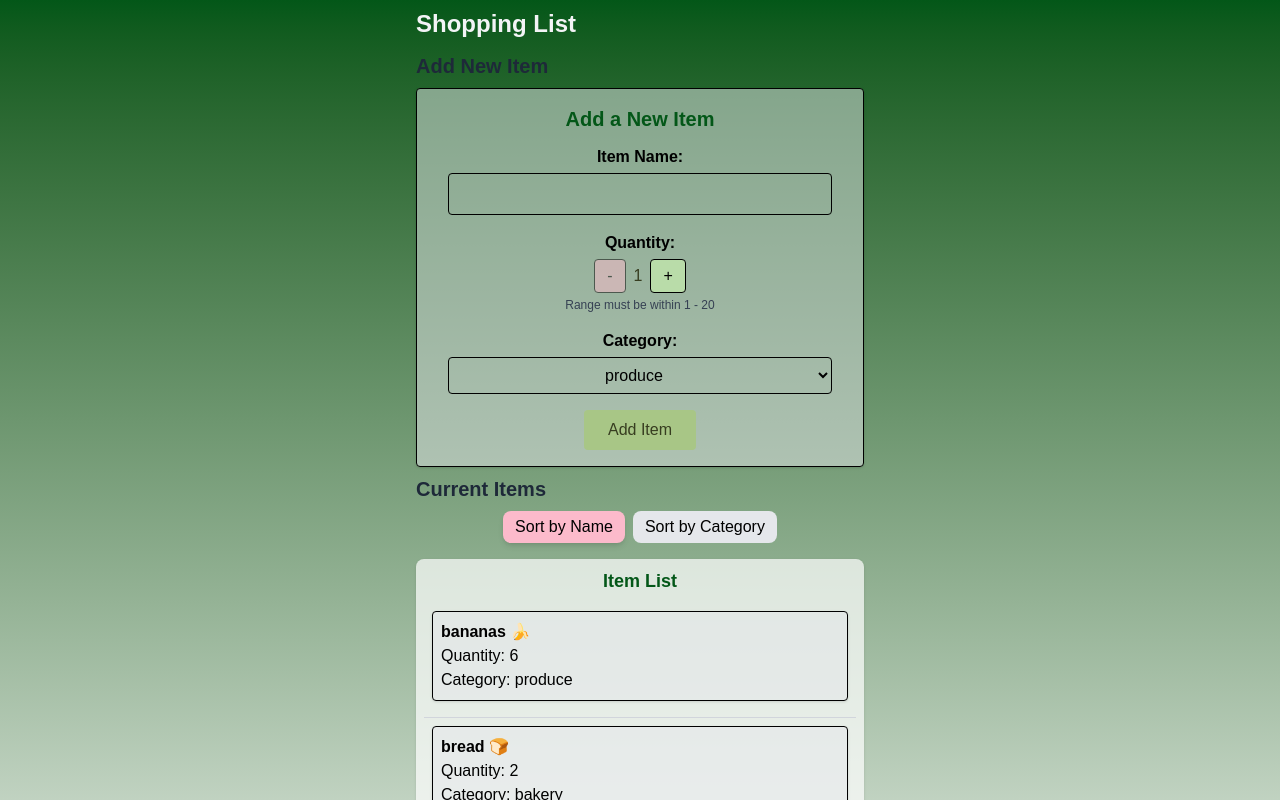
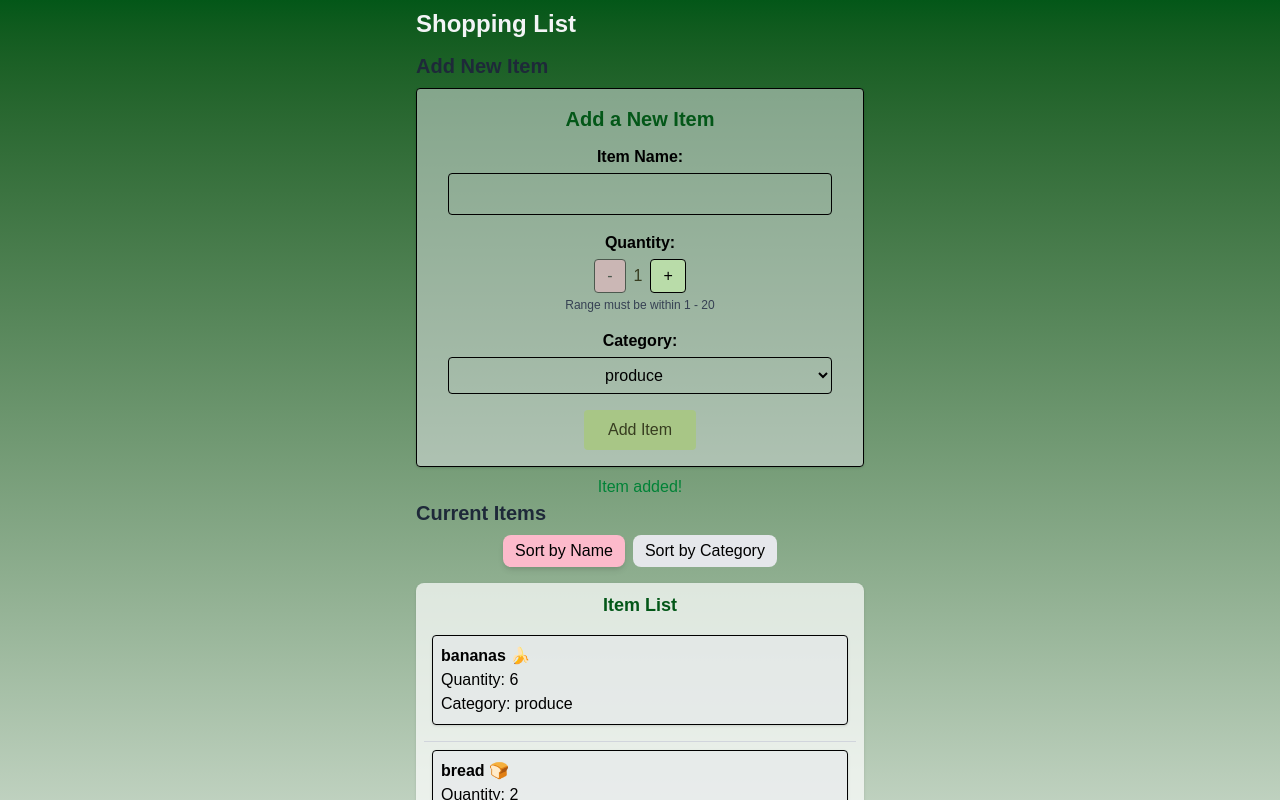
Before and after one commit to yvnmnl/cprg306-assignments, a Next.js app: page /week-7 in a window 1280 px wide. Both pictures are taken after typing "Sample" into the empty fields and a click on the button "Add Item". Shown: the top 800 px of the page. Built offline with nearby package versions, Linux system fonts and the light colour scheme.

Commit message:
Update page.js
Added a confirmation message that item was added to list when user hits add item

```diff
--- a/app/week-7/page.js
+++ b/app/week-7/page.js
@@ -1,17 +1,25 @@
 "use client";
 
-import React, {useState} from "react";
+import React, { useState, useEffect } from "react";
 import ItemList from './item-list';
 import NewItem from "./new-item";
 import itemsData from "./items.json";
 
-function Page()
-{
-  const [items,setItems] = useState(itemsData);
-  const handleAddItem = (newItem) =>
-    {
-    setItems([...items, newItem]);
-    };
+function Page() {
+  const [items, setItems] = useState(itemsData);
+  const [showMessage, setShowMessage] = useState(false);
+
+  const handleAddItem = (newItem) => {
+    setItems([newItem, ...items]);
+    setShowMessage(true);
+  };
+
+  useEffect(() => {
+    if (showMessage) {
+      const timer = setTimeout(() => setShowMessage(false), 5000);
+      return () => clearTimeout(timer);
+    }
+  }, [showMessage]);
 
   return (
     <main className="flex justify-center min-h-screen py-2 items-start bg-gradient-to-b from-[#035718] via-white to-[#fc9fb1]">
@@ -23,11 +31,12 @@ function Page()
         <article>
           <h3 className="text-xl font-semibold text-gray-800 mb-2">Add New Item</h3>
           <NewItem onAddItem={handleAddItem} />
+          {showMessage && (<p className="mt-2 text-green-700 font-medium text-center">Item added!</p>)}
         </article>
 
         <article>
           <h3 className="text-xl font-semibold text-gray-800 mb-2">Current Items</h3>
-          <ItemList {...{ items }} />
+          <ItemList items={items} />
         </article>
 
         <footer className="text-center text-sm text-gray-600 mt-4">
```
